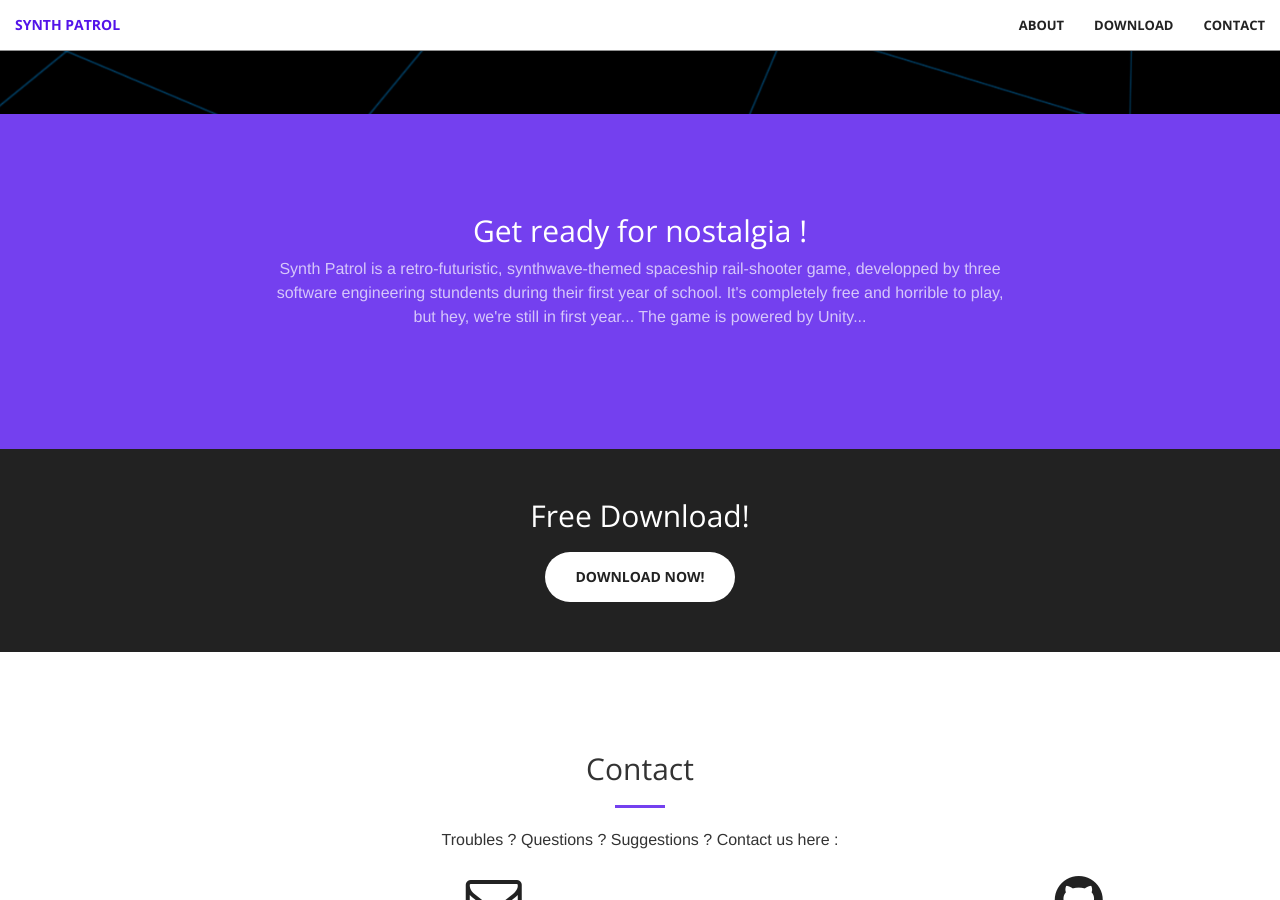
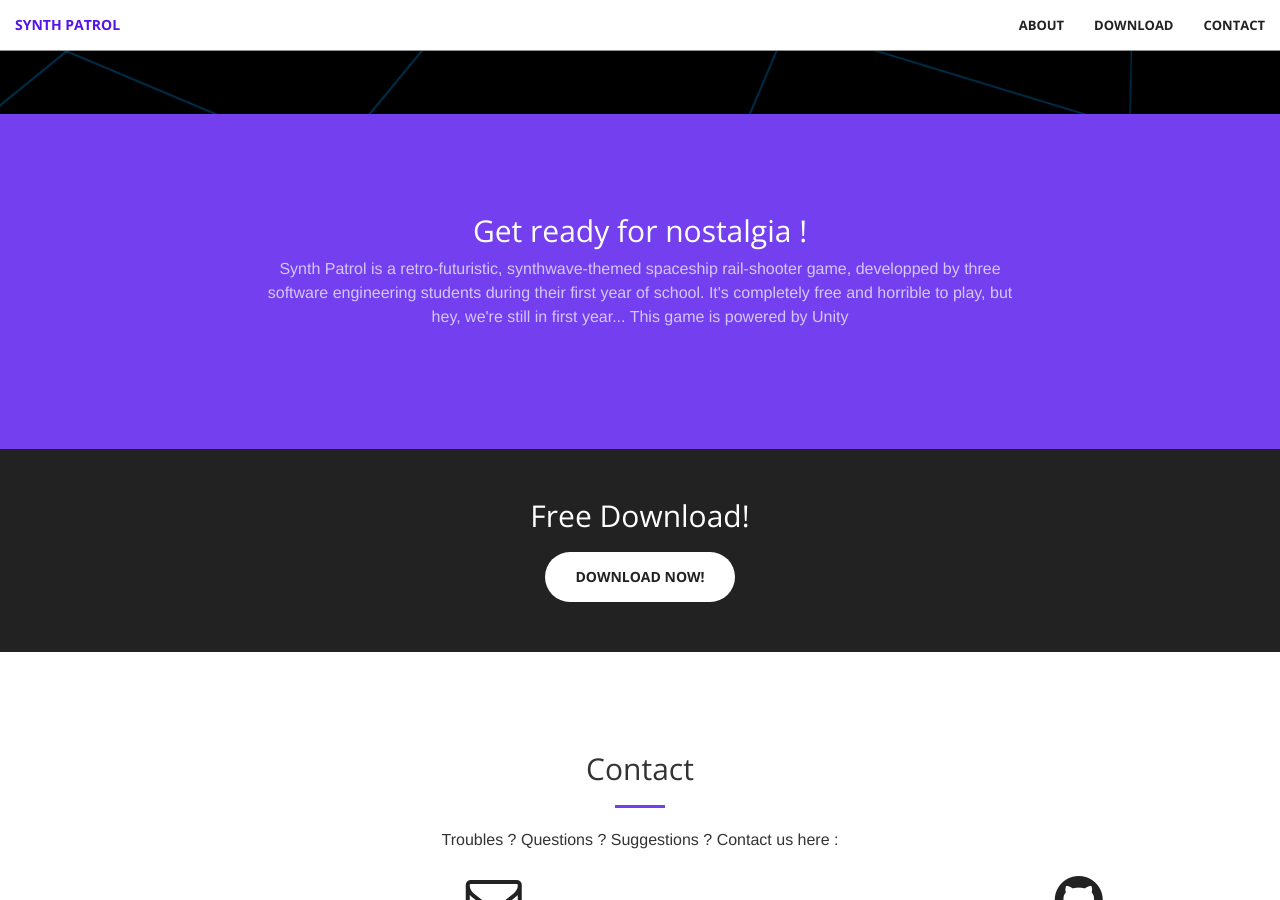
Before and after one commit to JeanBombeur45/Synth-Patrol, a Jekyll site: the page built from index.html, in a window 1280 px wide and 900 px high, scrolled down 786 px. Built offline with Jekyll 4.4.1, drawn with Linux system fonts in a browser that asks for light colours.

Commit message:
Update call-to-action.html

```diff
--- a/_includes/call-to-action.html
+++ b/_includes/call-to-action.html
@@ -3,7 +3,7 @@
         <div class="row">
             <div class="col-lg-8 col-lg-offset-2 text-center">
                 <h2 class="section-heading">Get ready for nostalgia !</h2>
-                <p class="text-faded">Synth Patrol is a retro-futuristic, synthwave-themed spaceship rail-shooter game, developped by three software engineering stundents during their first year of school. It's completely free and horrible to play, but hey, we're still in first year... The game is powered by Unity...</p>
+                <p class="text-faded">Synth Patrol is a retro-futuristic, synthwave-themed spaceship rail-shooter game, developped by three software engineering students during their first year of school. It's completely free and horrible to play, but hey, we're still in first year... This game is powered by Unity</p>
             </div>
         </div>
     </div>
```
